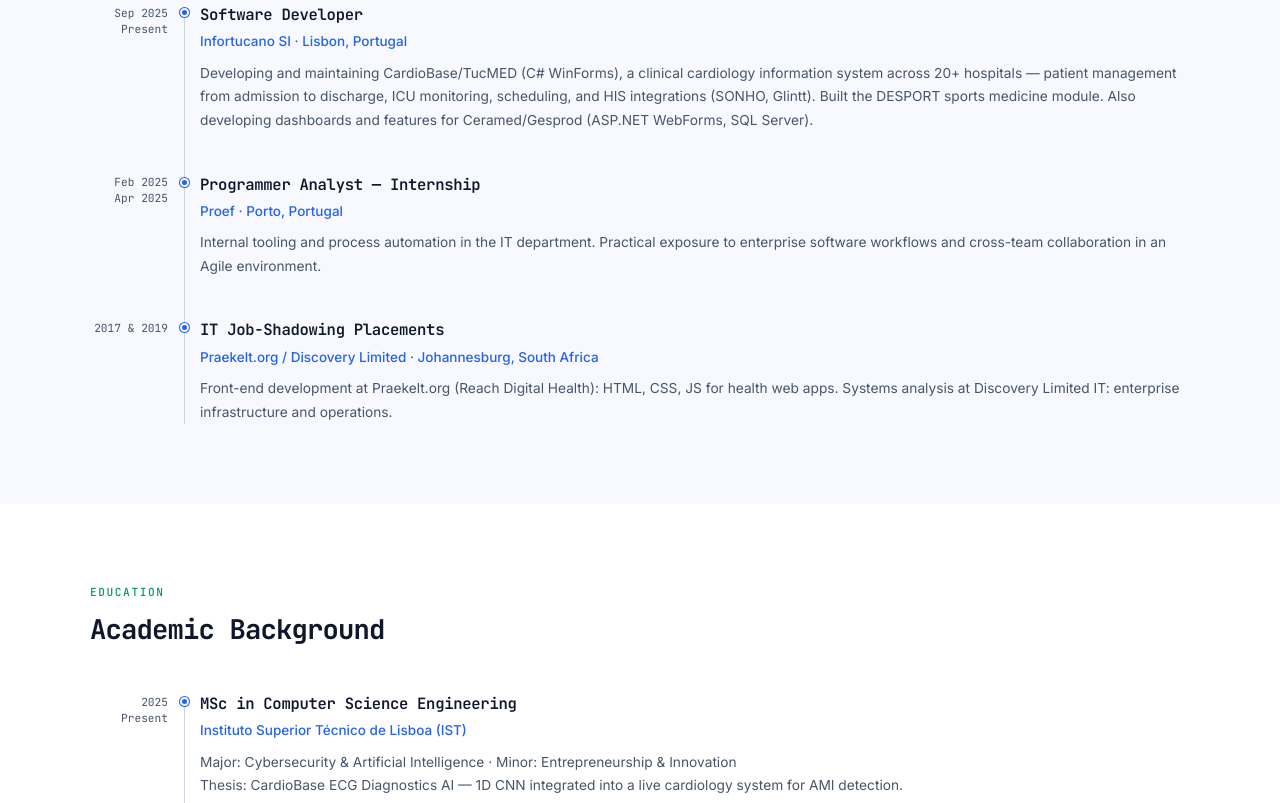
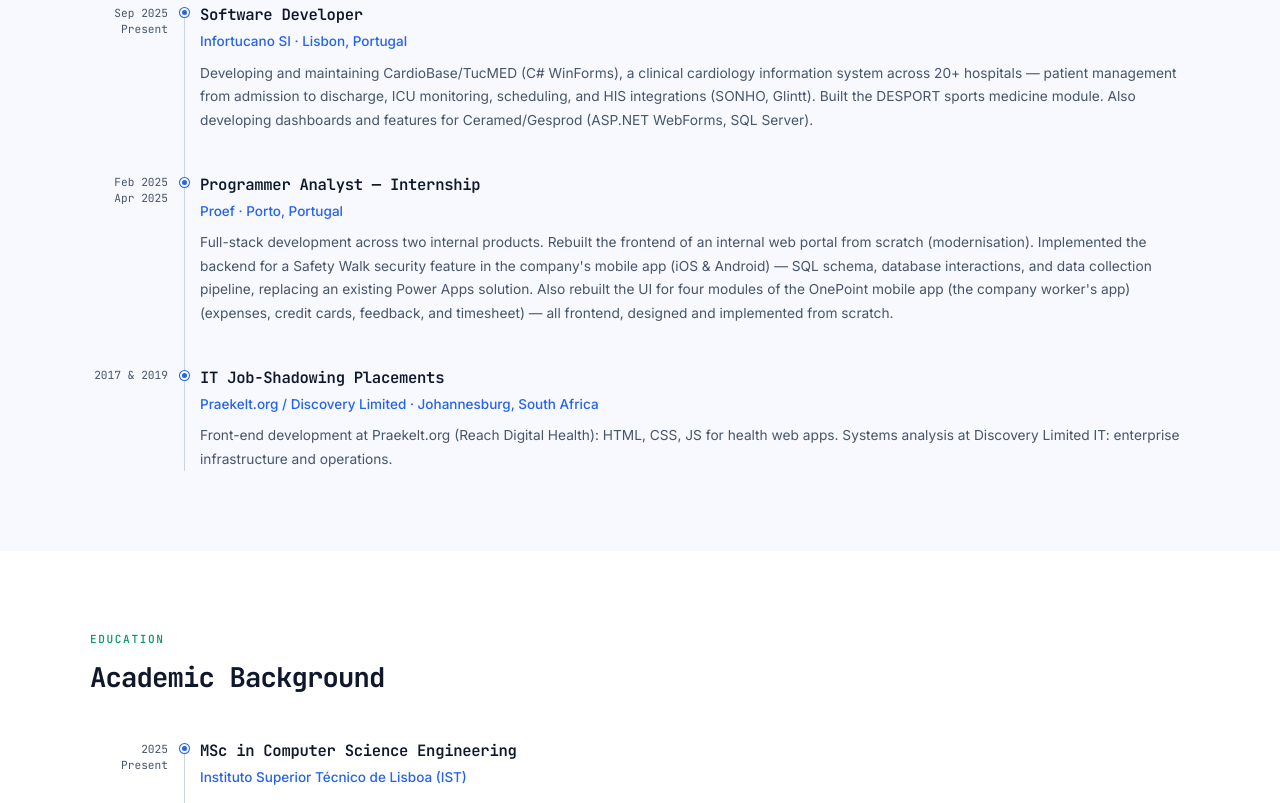
Before and after one commit to NecaRibeiro/NecaRibeiro.github.io, a plain HTML site: page index.html in a window 1280 px wide. Shown: the part 4908-5711 px from the top of the page. Drawn offline with Linux system fonts and the light colour scheme.

Commit message:
Revise internship description in index.html
Updated internship description to reflect full-stack development work and specific contributions.

```diff
--- a/index.html
+++ b/index.html
@@ -1097,7 +1097,7 @@
         <div class="timeline-body">
           <div class="timeline-title">Programmer Analyst — Internship</div>
           <div class="timeline-org">Proef · Porto, Portugal</div>
-          <p class="timeline-desc">Internal tooling and process automation in the IT department. Practical exposure to enterprise software workflows and cross-team collaboration in an Agile environment.</p>
+          <p class="timeline-desc">Full-stack development across two internal products. Rebuilt the frontend of an internal web portal from scratch (modernisation). Implemented the backend for a Safety Walk security feature in the company's mobile app (iOS & Android) — SQL schema, database interactions, and data collection pipeline, replacing an existing Power Apps solution. Also rebuilt the UI for four modules of the OnePoint mobile app (the company worker's app) (expenses, credit cards, feedback, and timesheet) — all frontend, designed and implemented from scratch.</p>
         </div>
       </div>
       <div class="timeline-item">
```
